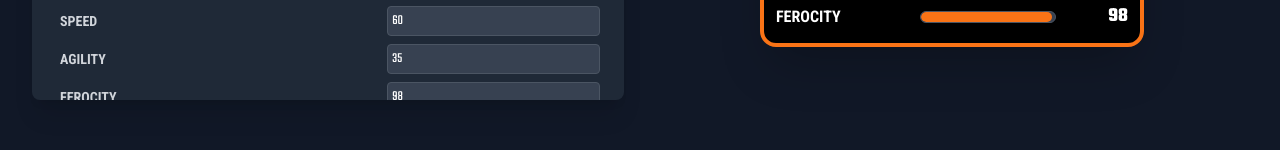
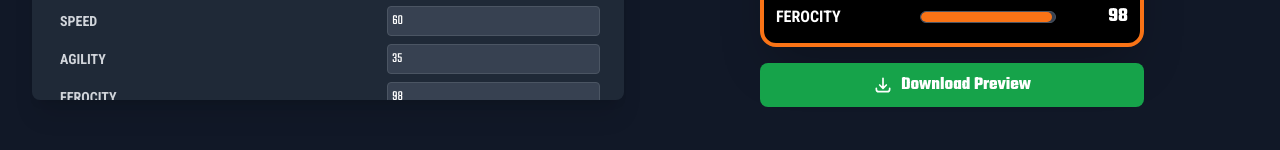
Before and after one commit to johnj212/AI-Top-Trumps-Card-Generator, a React (Vite) app: page / in a window 1280 px wide. Shown: the part 776-926 px from the top of the page. Built offline with nearby package versions, Linux system fonts and the light colour scheme; no server answers.

Commit message:
feat: Add card download functionality
Implement a download feature for the card preview, allowing users to save generated cards as PNG images. This also includes minor updates to the gemini.md and README.md to reflect the new capabilities and improve documentation.

```diff
--- a/App.tsx
+++ b/App.tsx
@@ -1,5 +1,6 @@
 
-import React, { useState, useCallback } from 'react';
+import React, { useState, useCallback, useRef } from 'react';
+import * as htmlToImage from 'html-to-image';
 import ControlPanel from './components/ControlPanel';
 import CardPreview from './components/CardPreview';
 import GeneratedCardsDisplay from './components/GeneratedCardsDisplay';
@@ -7,6 +8,7 @@ import Loader from './components/Loader';
 import { generateCardIdeas, generateImage, generateStatsForTheme } from './services/geminiService';
 import type { CardData, ColorScheme, ImageStyle, Theme, Rarity } from './types';
 import { COLOR_SCHEMES, DEFAULT_CARD_DATA, IMAGE_STYLES, THEMES } from './constants';
+import { DownloadIcon } from './components/icons';
 
 const getRandomRarity = (): Rarity => {
     const rand = Math.random() * 100;
@@ -27,6 +29,7 @@ function App() {
   const [isLoading, setIsLoading] = useState(false);
   const [loadingMessage, setLoadingMessage] = useState('');
   const [error, setError] = useState<string | null>(null);
+  const previewCardRef = useRef<HTMLDivElement>(null);
 
   const handleThemeChange = useCallback(async (theme: Theme) => {
       setSelectedTheme(theme);
@@ -47,6 +50,34 @@ function App() {
           setIsLoading(false);
       }
   }, []);
+
+  const handleDownloadPreview = async () => {
+    if (!previewCardRef.current) {
+      console.error("Preview card element not found for download.");
+      alert('Could not find card element to download.');
+      return;
+    }
+
+    try {
+      const cardElement = previewCardRef.current;
+      const targetWidth = 732;
+      const sourceWidth = cardElement.offsetWidth;
+      const pixelRatio = targetWidth / sourceWidth;
+
+      const dataUrl = await htmlToImage.toPng(cardElement, {
+        quality: 1,
+        pixelRatio: pixelRatio,
+      });
+
+      const link = document.createElement('a');
+      link.download = `${cardData.series}-${cardData.title.replace(/\s+/g, '_')}.png`;
+      link.href = dataUrl;
+      link.click();
+    } catch (error) {
+      console.error('Oops, something went wrong!', error);
+      alert('An error occurred while trying to generate the card image for download. Please check the console for details.');
+    }
+  };
 
   const handleGeneratePreview = async () => {
     setIsLoading(true);
@@ -166,7 +197,14 @@ function App() {
         </div>
         <div className="lg:order-2 flex flex-col items-center justify-start">
             <h3 className="text-2xl font-bold text-gray-300 mb-4">Live Preview</h3>
-            <CardPreview cardData={cardData} colorScheme={selectedColorScheme} />
+            <CardPreview cardRef={previewCardRef} cardData={cardData} colorScheme={selectedColorScheme} />
+            <button
+              onClick={handleDownloadPreview}
+              className="w-full max-w-sm mt-4 flex items-center justify-center gap-2 py-2 px-4 bg-green-600 hover:bg-green-700 rounded-lg text-lg font-bold transition-colors"
+            >
+              <DownloadIcon className="w-5 h-5" />
+              Download Preview
+            </button>
         </div>
       </main>
 
```
Also changed, not shown: 2 other files (tests, documents, lock files or other folders).
